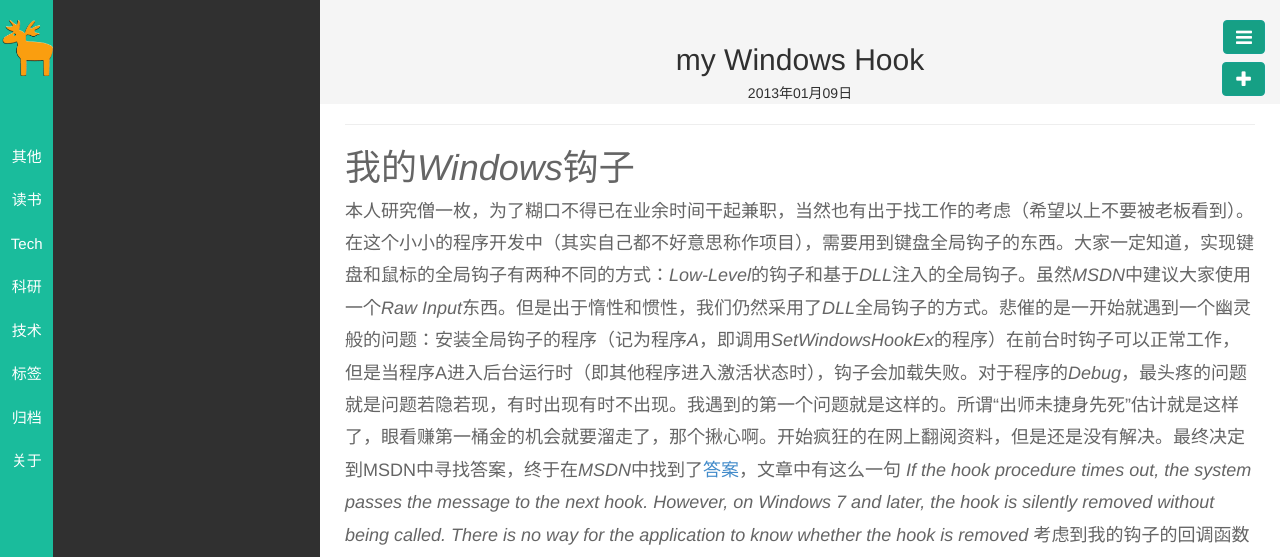
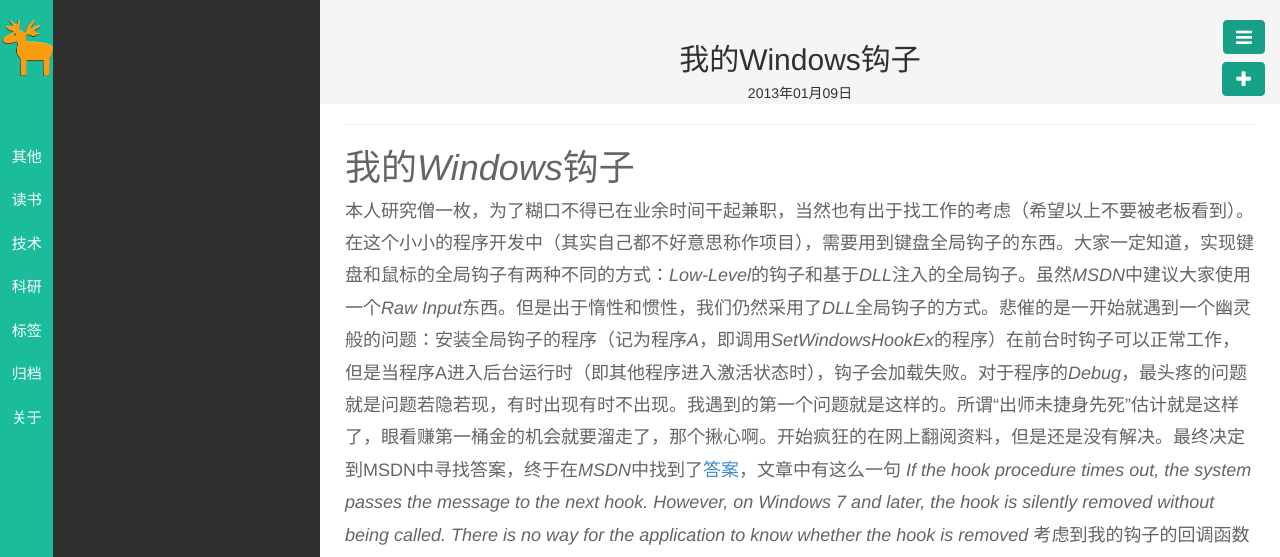
Before and after one commit to lewgate/lewgate.github.io, a Jekyll site: the page built from _posts/技术/2013-01-09-我的windows钩子.md, in a window 1280 px wide. Shown: the top 557 px of the page. Built offline with Jekyll 4.4.1, drawn with Linux system fonts in a browser that asks for light colours; nearby versions of some CDN libraries; library files that are not in the unit come from our copies; Markdown is read by kramdown in place of the engine named in the settings.

Commit message:
english to chn

```diff
--- a/_posts/技术/2013-01-09-我的windows钩子.md
+++ b/_posts/技术/2013-01-09-我的windows钩子.md
@@ -1,8 +1,8 @@
 ---
 layout: post
-title: my Windows Hook
-category: Tech
-tags: Windows Hook, Parttime Job
+title: 我的Windows钩子
+category: 技术
+tags: Windows_Hook, Parttime_Job
 keywords:
 description:
 ---
```
